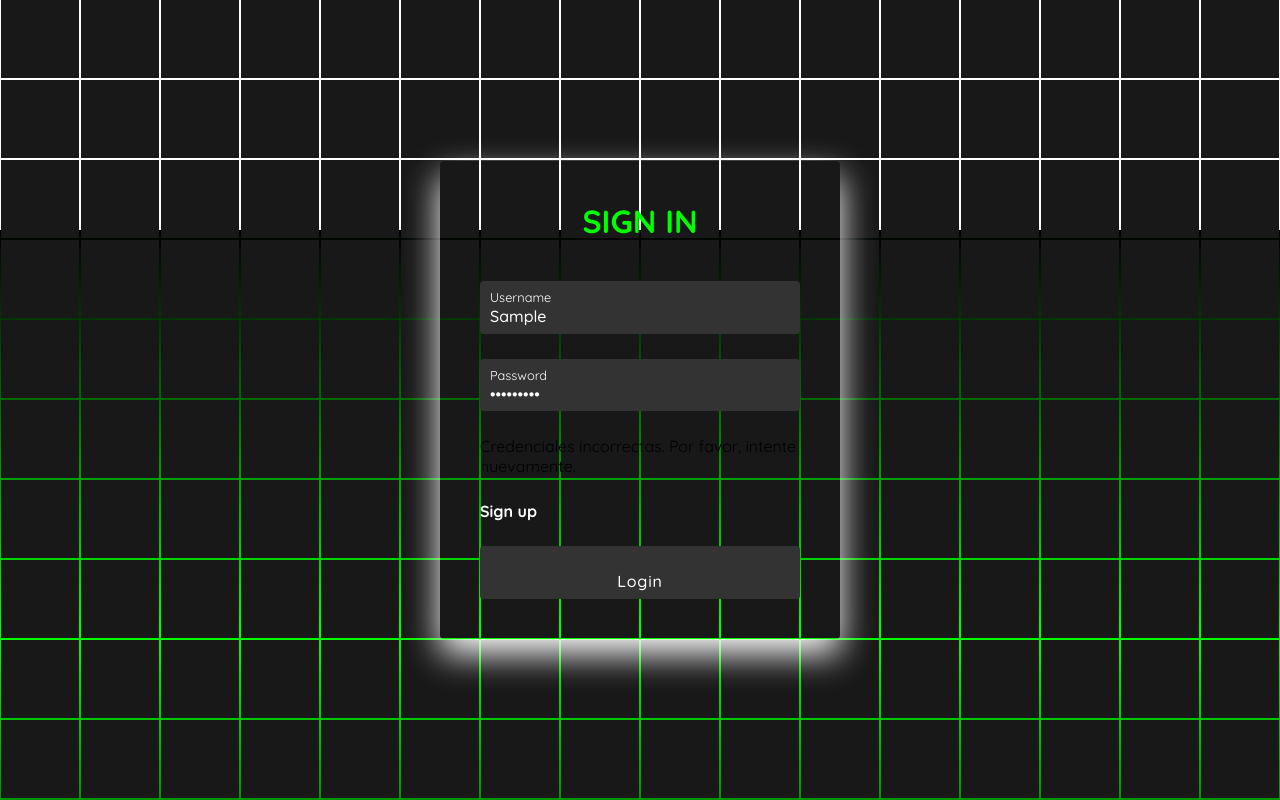
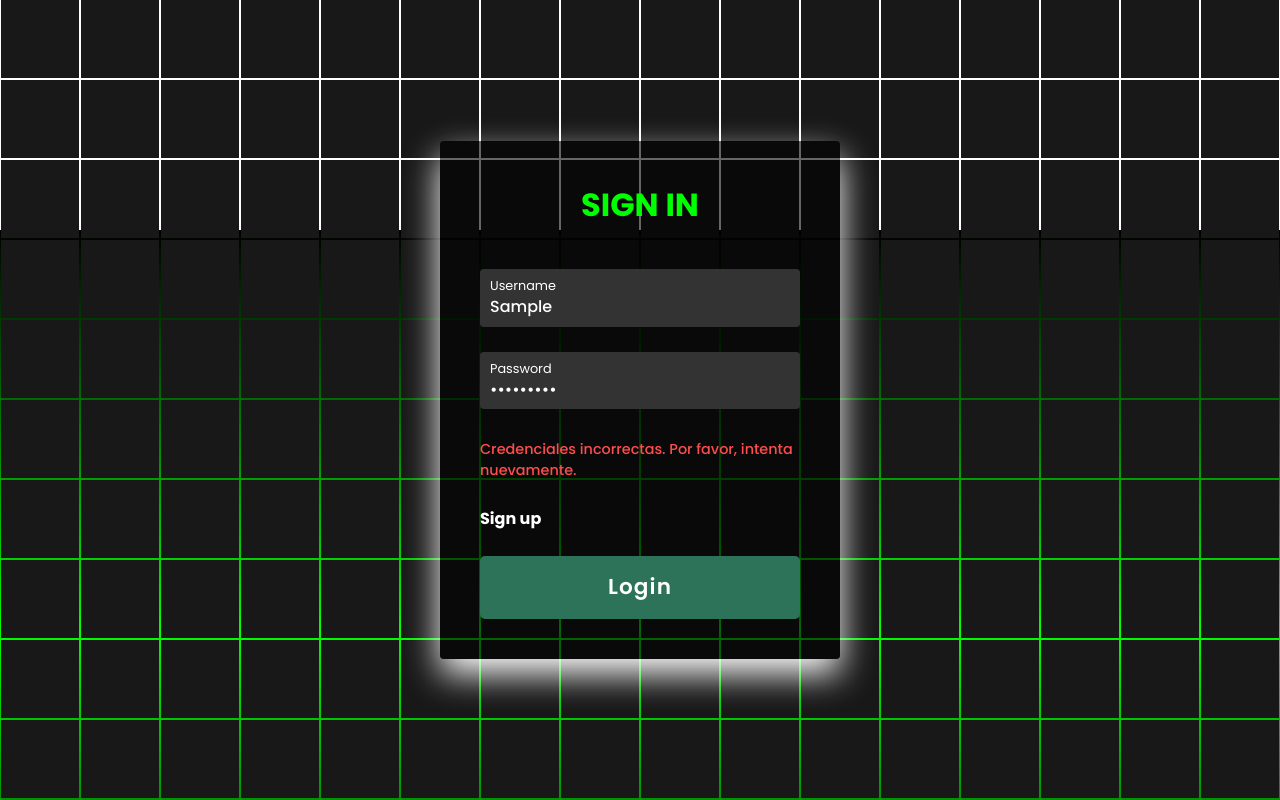
Before and after one commit to Santi-Ortiz/Front-Password-Manager, an Angular app in the folder password-manager/: page /login in a window 1280 px wide. Both pictures are taken after typing "Sample", "Sample123" into the empty fields and a click on the input "Login". Built offline with nearby package versions, Linux system fonts and the light colour scheme; no server answers; a web font is replaced by a local one.

Commit message:
Cambio en estilos de login

```diff
--- a/password-manager/src/app/explore/account-list/account-list.component.css
+++ b/password-manager/src/app/explore/account-list/account-list.component.css
@@ -279,9 +279,10 @@ h2 a {
 }
 
 .btn-token, .btn-validate {
-  background-color: #8a45bb;
+  background-color: #F2F2F2;
   font-family: 'poppins', sans-serif;
-  color: white;
+  font-size: bold;
+  color: black;
   padding: 10px 20px;
   font-size: 1em;
   margin: 15px;
@@ -292,7 +293,8 @@ h2 a {
 }
 
 .btn-token:hover, .btn-validate:hover {
-  background-color: #5b009e;
+  background-color: #F2F2F2;
+  opacity: 0.9;
 }
 
 .password-container {
--- a/password-manager/src/app/session/login/login.component.css
+++ b/password-manager/src/app/session/login/login.component.css
@@ -1,9 +1,10 @@
-@import url("https://fonts.googleapis.com/css2?family=Quicksand:wght@300;400;500;600;700&display=swap");
+@import url('https://fonts.googleapis.com/css2?family=Poppins:ital,wght@0,100;0,200;0,300;0,400;0,500;0,600;0,700;0,800;0,900;1,100;1,200;1,300;1,400;1,500;1,600;1,700;1,800;1,900&display=swap');
+
 * {
   margin: 0;
   padding: 0;
   box-sizing: border-box;
-  font-family: "Quicksand", sans-serif;
+  font-family: 'poppins', sans-serif;
 }
 body {
   display: flex;
@@ -49,7 +50,7 @@ section span {
   transition: 1.5s;
 }
 section span:hover {
-  background: #0f0;
+  background: #174031;
   transition: 0s;
 }
 
@@ -59,6 +60,7 @@ section .signin {
   z-index: 1000;
   display: flex;
   justify-content: center;
+  background-color: rgba(0, 0, 0, 0.6);
   align-items: center;
   padding: 40px;
   border-radius: 4px;
@@ -130,16 +132,7 @@ section .signin .content .form .inputBox i {
   color: #0f0;
   font-weight: 600;
 }
-.signin .content .form .inputBox input[type="submit"] {
-  padding: 10px;
-  background: #0f0;
-  cursor: pointer;
-  color: #000;
-  font-weight: 600;
-  font-size: 1.35em;
-  letter-spacing: 0.05em;
-  cursor: pointer;
-}
+
 input[type="submit"]:active {
   opacity: 0.6;
 }
@@ -157,8 +150,22 @@ input[type="submit"]:active {
 }
 
 .error-message {
-  color: #ff4d4d; /* Rojo suave */
-  font-weight: 500; /* Negrilla ligera */
+  color: #ff4d4d;
+  font-weight: 500;
   font-size: 0.9em;
   margin-top: 5px;
 }
+
+section .signin .content .form .inputBox input[type="submit"] {
+  padding: 15px;
+  background: #2C7359;
+  cursor: pointer;
+  color: #fff;
+  font-weight: 600;
+  font-size: 1.35em;
+  letter-spacing: 0.05em;
+  text-align: center;
+  line-height: 1.5em;
+  border: none;
+  border-radius: 5px;
+}
--- a/password-manager/src/app/session/login/login.component.html
+++ b/password-manager/src/app/session/login/login.component.html
@@ -274,7 +274,7 @@
             <input type="password" [(ngModel)]="password" name="password" required>
             <i>Password</i>
           </div>
-          <div *ngIf="error" class="error">{{ error }}</div> <!-- Mostrar errores -->
+          <div *ngIf="error" class="error-message">{{ error }}</div>
           <div class="links">
             <a [routerLink]="'/register'">Sign up</a>
           </div>
--- a/password-manager/src/app/session/login/login.component.ts
+++ b/password-manager/src/app/session/login/login.component.ts
@@ -13,7 +13,7 @@ import {NgIf} from "@angular/common";
     NgIf
   ],
   templateUrl: './login.component.html',
-  styleUrls: ['./login.component.css'] // Fix en el nombre de styleUrl -> styleUrls
+  styleUrls: ['./login.component.css']
 })
 export class LoginComponent {
   username: string = '';
@@ -23,16 +23,16 @@ export class LoginComponent {
   constructor(private authService: AuthService, private router: Router) {}
 
   onSubmit(): void {
-    this.error = null; // Limpiar errores previos
+    this.error = null;
     console.log('Iniciando sesión con:', this.username, this.password);
     this.authService.login(this.username, this.password).subscribe({
       next: () => {
         console.log('Inicio de sesión exitoso');
-        this.router.navigate(['/account-list']); // Navegar a la ruta deseada
+        this.router.navigate(['/account-list']);
       },
       error: (err) => {
         console.error('Error en inicio de sesión:', err);
-        this.error = 'Credenciales incorrectas. Por favor, intente nuevamente.';
+        this.error = 'Credenciales incorrectas.\n\n Por favor, intenta nuevamente.';
       }
     });
   }
--- a/password-manager/src/app/session/register/register.component.css
+++ b/password-manager/src/app/session/register/register.component.css
@@ -193,3 +193,19 @@ section .signin .content .form .inputBox input[type="submit"] {
   border: none;
   border-radius: 5px;
 }
+
+.signin .content .form .links {
+  position: relative;
+  width: 100%;
+  display: flex;
+  justify-content: space-between;
+}
+.signin .content .form .links a {
+  color: #ffffff;
+  font-weight: bold;
+  text-decoration: none;
+}
+.signin .content .form .links a:nth-child(2) {
+  color: #0f0;
+  font-weight: 600;
+}
--- a/password-manager/src/app/session/register/register.component.html
+++ b/password-manager/src/app/session/register/register.component.html
@@ -184,6 +184,10 @@
             </div>
           </div>
 
+          <div class="links">
+            <a [routerLink]="'/login'">Log In</a>
+          </div>
+
           <!-- Submit -->
           <div class="inputBox">
             <input class="submitBtn"type="submit" value="Registrar" [disabled]="registerForm.invalid || isLoading">
--- a/password-manager/src/app/session/register/register.component.ts
+++ b/password-manager/src/app/session/register/register.component.ts
@@ -3,7 +3,9 @@ import {FormBuilder, FormGroup, ReactiveFormsModule, Validators} from '@angular/
 import { AuthService } from '../../services/auth.service';
 import { Role } from '../../models/role';
 import { HttpClientModule } from '@angular/common/http';
-import {NgIf} from "@angular/common"; // Importa HttpClientModule
+import {NgIf} from "@angular/common";
+import { Router, RouterLink } from '@angular/router';
+
 
 @Component({
   selector: 'app-register',
@@ -12,7 +14,7 @@ import {NgIf} from "@angular/common"; // Importa HttpClientModule
     HttpClientModule,
     ReactiveFormsModule,
     NgIf,
-    // Asegúrate de incluirlo aquí
+    RouterLink
   ],
   templateUrl: './register.component.html',
   styleUrls: ['./register.component.css']
@@ -22,7 +24,7 @@ export class RegisterComponent {
   isLoading = false;
   message: string = '';
 
-  constructor(private fb: FormBuilder, private authService: AuthService) {
+  constructor(private fb: FormBuilder, private authService: AuthService, private router: Router) {
     this.registerForm = this.fb.group({
       username: ['', [Validators.required, Validators.minLength(3)]],
       telephone: ['', [Validators.required, Validators.pattern(/^[0-9]{10}$/)]],
@@ -51,8 +53,7 @@ export class RegisterComponent {
     const { username, telephone, email, password } = this.registerForm.value;
 
     const roleType = Role.User;
-    //const roleId = roleType === Role.User ? 1 : 2;
-    const roleId = 2;
+    const roleId = roleType === Role.User ? 1 : 2;
 
     const newUser = {
       username,
```
